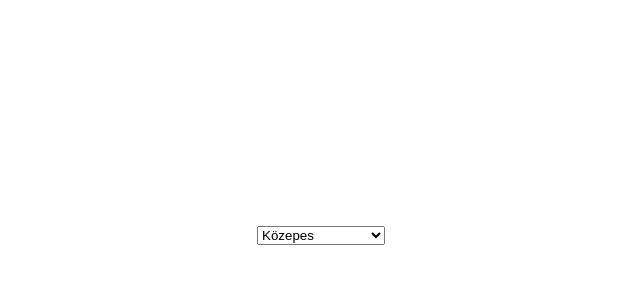
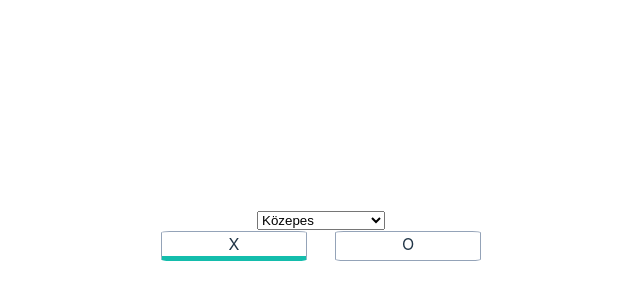
Before and after one commit to HDarius90/tic-tac-toe-app, a React (Vite) app in the folder tic-tac-toe-app/: page / in a window 1280 px wide. Shown: the part 166-466 px from the top of the page, without its empty margins (319-959 px from the left). Built offline with nearby package versions, Linux system fonts and the light colour scheme.

Commit message:
creating SideSwitcher comp

```diff
--- a/tic-tac-toe-app/src/App.tsx
+++ b/tic-tac-toe-app/src/App.tsx
@@ -1,10 +1,12 @@
 import "./App.css";
 import { DifficultyPicker } from "./components/DifficultyPicker";
+import { SideSwitcher } from "./components/SideSwitcher";
 
 function App() {
   return (
     <>
       <DifficultyPicker />
+      <SideSwitcher />
     </>
   );
 }
--- /dev/null
+++ b/tic-tac-toe-app/src/components/SideSwitcher.module.css
@@ -0,0 +1,15 @@
+.sideSwitcher {
+  justify-content: space-between;
+  display: flex;
+  width: 20rem;
+}
+
+.card {
+  border: 1px solid rgb(148 163 184);
+  width: 9rem;
+  border-radius: 6%;
+}
+
+.selected {
+    border-bottom: 5px solid rgb(20,189,172);
+}
--- /dev/null
+++ b/tic-tac-toe-app/src/components/SideSwitcher.tsx
@@ -0,0 +1,10 @@
+import styles from './SideSwitcher.module.css'
+
+export const SideSwitcher = () => {
+  return (
+    <div className={styles.sideSwitcher}>
+      <div className={`${styles.card} ${styles.selected}`}>X</div>
+      <div className={styles.card}>O</div>
+    </div>
+  );
+};
```
Also changed, not shown: tic-tac-toe-app/src/components/DifficultyPicker.tsx (line endings or trailing spaces).
